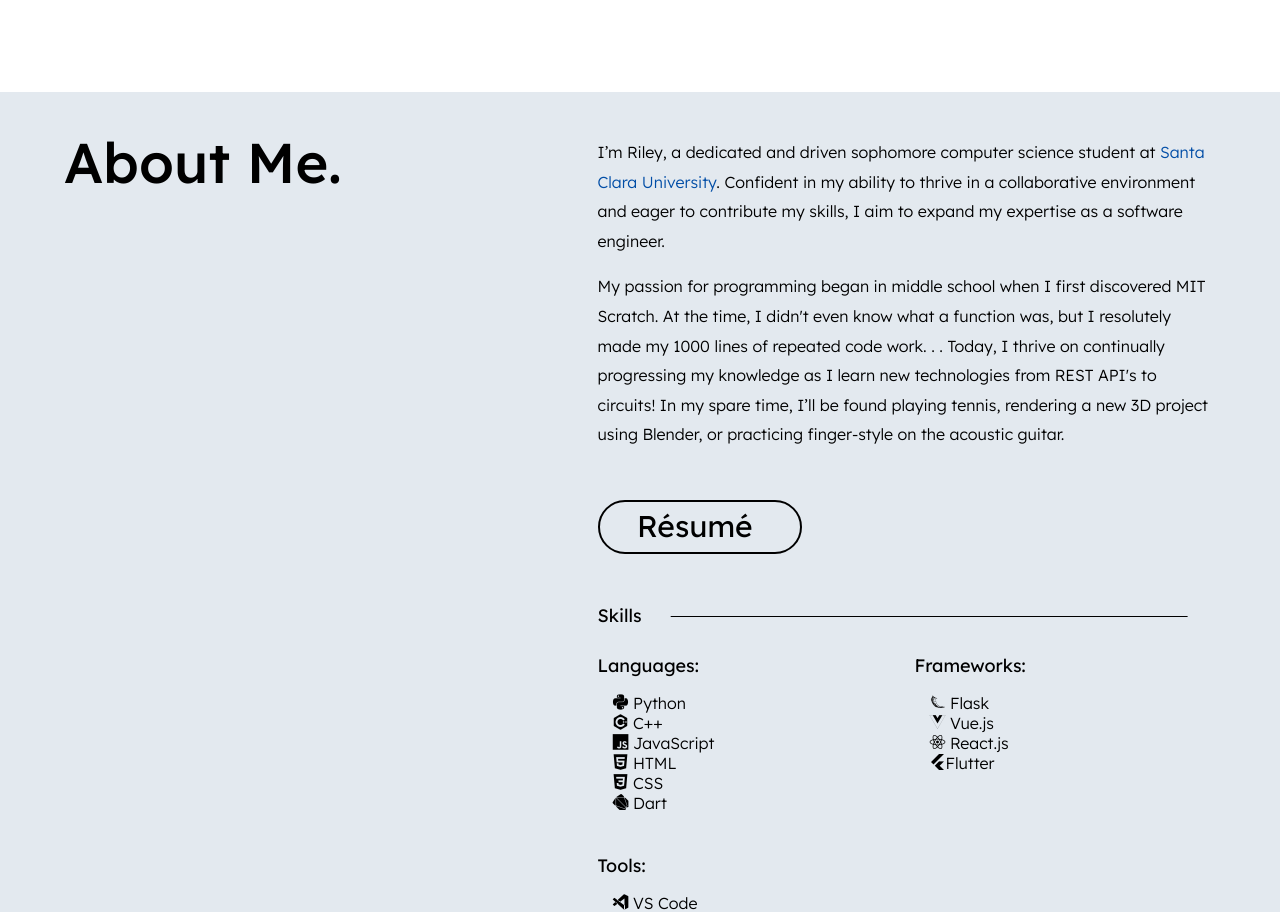
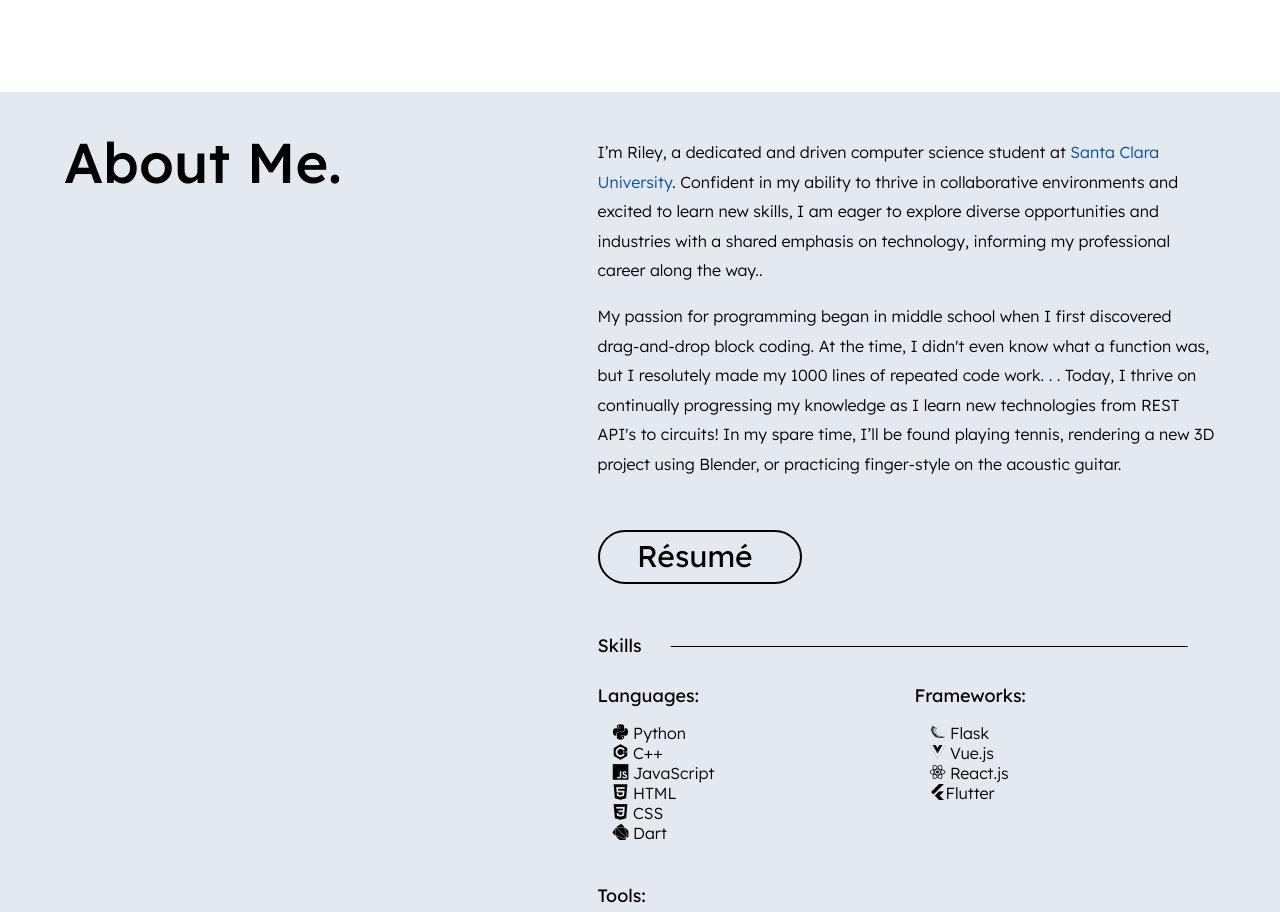
Before and after one commit to rileywong311/Personal-Website, a Vue app: page / in a window 1280 px wide. Shown: the part 1280-2192 px from the top of the page. Built offline with nearby package versions, Linux system fonts and the light colour scheme.

Commit message:
Update about me

```diff
--- a/src/views/MainPage.vue
+++ b/src/views/MainPage.vue
@@ -30,13 +30,14 @@
     <h2 id="SectionBreak" data-section-number="1" style="grid-column: 1; margin-bottom: auto">About Me.</h2>
     <div style="grid-column: 2">
       <p>
-        I’m Riley, a dedicated and driven sophomore computer science student at
+        I’m Riley, a dedicated and driven computer science student at
         <span style="color: var(--secondary)">Santa Clara University</span>.
-        Confident in my ability to thrive in a collaborative environment and eager to contribute my skills,
-        I aim to expand my expertise as a software engineer.
+        Confident in my ability to thrive in collaborative environments and excited to learn new skills,
+        I am eager to explore diverse opportunities and industries with a shared emphasis on technology,
+        informing my professional career along the way..
       </p>
       <p>
-        My passion for programming began in middle school when I first discovered MIT Scratch.
+        My passion for programming began in middle school when I first discovered drag-and-drop block coding.
         At the time, I didn't even know what a function was, but I resolutely made my 1000 lines of repeated code work.&nbsp;.&nbsp;.
         Today, I thrive on continually progressing my knowledge as I learn new technologies from REST API's to circuits!
         In my spare time, I’ll be found playing tennis, rendering a new 3D project using Blender,
@@ -47,6 +48,7 @@
           <div class="resume-link">
             <div style="margin-top: 5px; margin-left: 37.5px; font-weight: 400; font-size: 30px">Résumé</div>
             <div style="margin-left: 35px">
+              <!-- <img src="@/assets/link.svg" style="margin: 10px 0 0 12.5px; width: 25px"/> -->
               <svg width="50px" height="50px">
                 <line x1="25%" y1="50%" x2="75%" y2="50%" style="stroke: black; stroke-width: 2px"/>
                 <line x1="50%" y1="25%" x2="50%" y2="75%" style="stroke: black; stroke-width: 2px"/>
```
